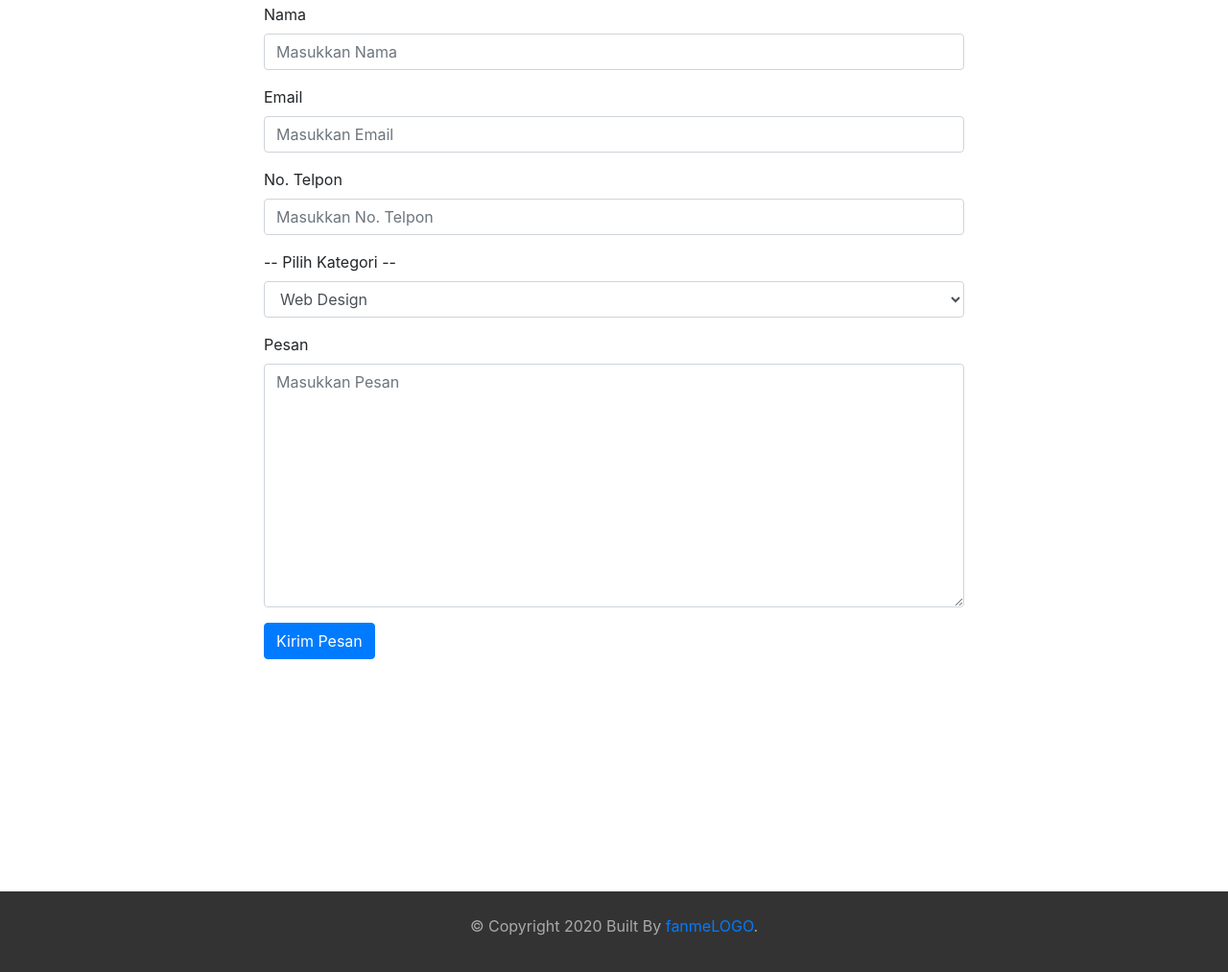
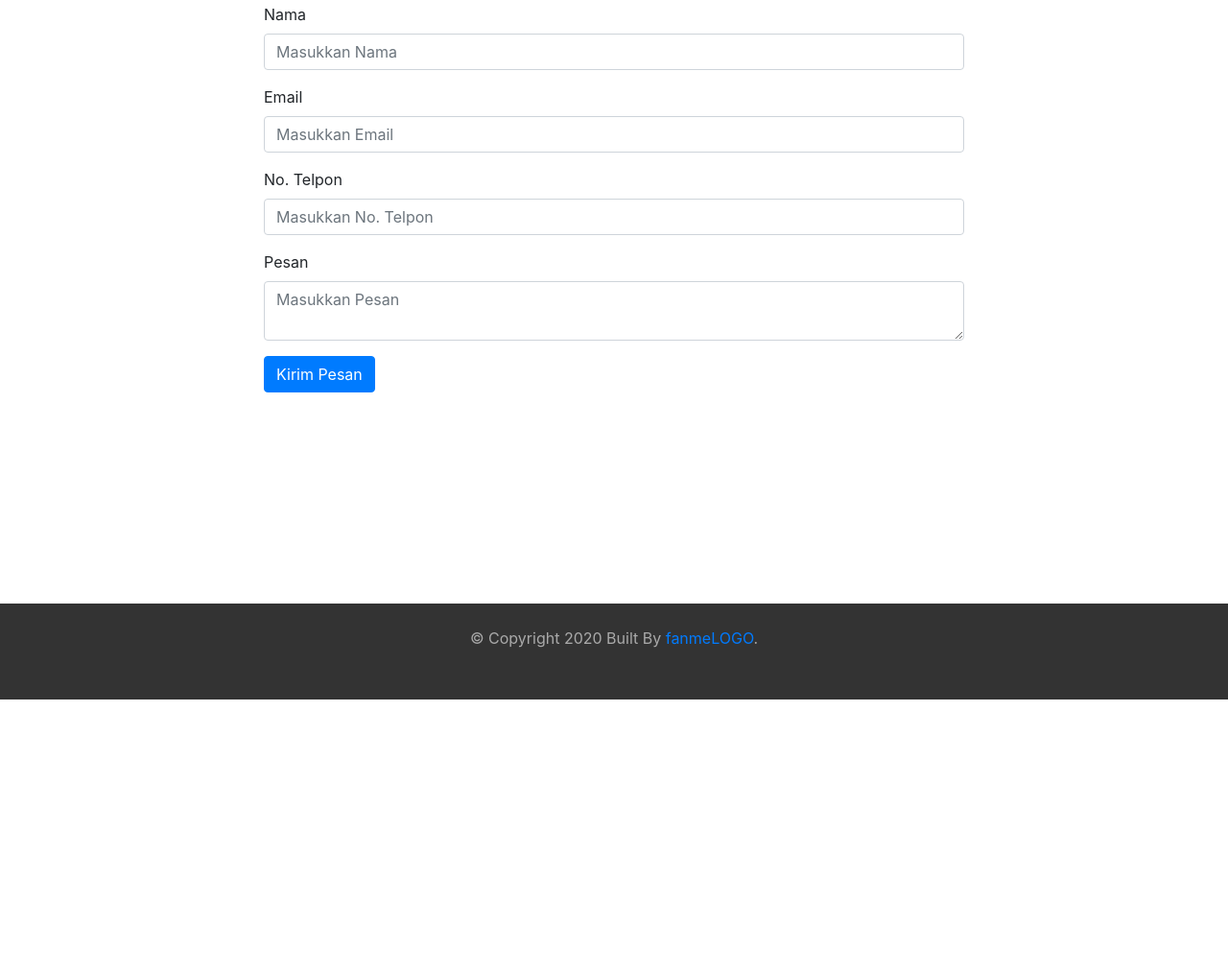
Before and after one commit to irfanur02/irfanur02.github.io, a plain HTML site: page index.html in a window 1280 px wide. Shown: the part 1650-2663 px from the top of the page at 96% size. After the commit the page ends 2379 px from the top, so only its background shows below. Drawn offline with Linux system fonts and the light colour scheme.

Commit message:
mengubah bagian contact

```diff
--- a/css/style.css
+++ b/css/style.css
@@ -71,7 +71,7 @@ section {
 }
 
 .contact {
-    min-height: 1000px;
+    min-height: 700px;
 }
 
 footer {
--- a/index.html
+++ b/index.html
@@ -122,16 +122,8 @@
 						<input type="tel" name="telp" class="form-control" placeholder="Masukkan No. Telpon" />
 					</div>
 					<div class="form-group">
-						<label for="kategori">-- Pilih Kategori --</label>
-						<select class="form-control" id="kategori">
-							<option>Web Design</option>
-							<option>Logo Design</option>
-							<option>Web Development</option>
-						</select>
-					</div>
-					<div class="form-group">
 						<label for="pesan">Pesan</label>
-						<textarea class="form-control" id="pesan" rows="10" placeholder="Masukkan Pesan"></textarea>
+						<textarea class="form-control" id="pesan" rows="2" placeholder="Masukkan Pesan"></textarea>
 					</div>
 					<button type="submit" class="btn btn-primary">Kirim Pesan</button>
 				</div>
```
